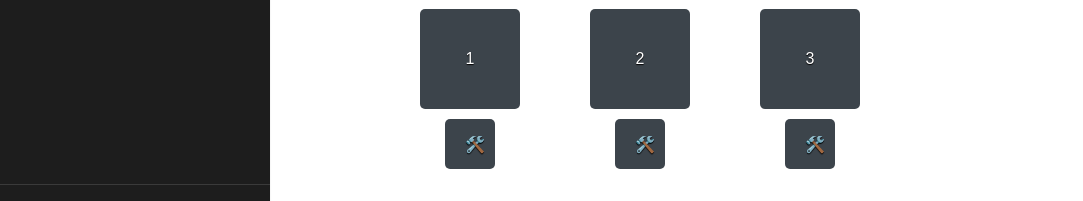
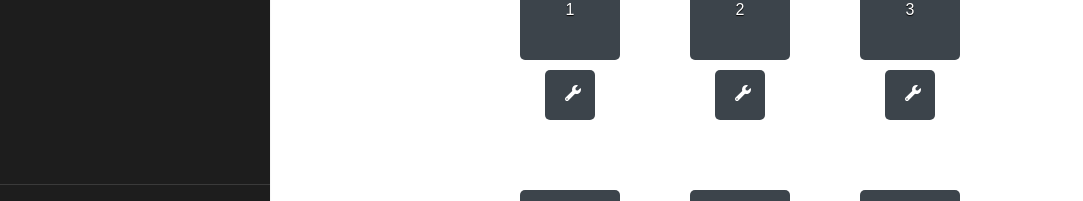
Before and after one commit to briankim18/samplifyrealfinal, a React (Create React App) app in the folder website/: page /chopify in a window 1280 px wide. Shown: the part 544-745 px from the top of the page, without its empty margins (0-1083 px from the left). Built offline with nearby package versions, Linux system fonts and the light colour scheme.

Commit message:
common text and icons

```diff
--- a/website/src/Pages/chopify.js
+++ b/website/src/Pages/chopify.js
@@ -1,6 +1,7 @@
 import React, { useState, useEffect, useRef, useCallback } from 'react';
 import Slider from 'react-slider';
 import '../App.css';
+import { FaWrench } from "react-icons/fa";
 
 const Chopify = () => {
   const [currentAudio, setCurrentAudio] = useState(null);
@@ -162,7 +163,7 @@ const Chopify = () => {
   };
 
   return (
-    <div id="page-wrap" style={{ paddingTop: '50px' }}>
+    <div id="page-wrap" style={{ paddingTop: '1px' , paddingLeft: '200px' }}>
       <h1 style={{ textAlign: 'center', marginBottom: '20px', fontFamily: 'Roboto'}}>CHOPIFY</h1>
       <div style={{ display: 'flex', justifyContent: 'center', marginBottom: '20px' }}>
         <iframe
@@ -202,7 +203,7 @@ const Chopify = () => {
               style={{ width: '50px', height: '50px', marginTop: '10px' }}
               onClick={() => handleWrenchClick(index)}
             >
-              🛠️
+              <FaWrench/>
             </button>
             {selectedWaveform === index && showSlider && (
               <div style={{ paddingTop: '20px' }}>
--- a/website/src/Pages/favorites.js
+++ b/website/src/Pages/favorites.js
@@ -15,14 +15,14 @@ const Favorites = () => {
   const reversedLikedVideos = likedVideos.slice().reverse();
 
   return (
-    <div id="page-wrap" className="history-page" style={{ paddingTop: '50px', paddingLeft: '200px'}}>
+    <div id="page-wrap" className="history-page" style={{ paddingTop: '1px', paddingLeft: '200px'}}>
       {likedVideos.length > 0 && (
           <div className="history-toolbar-right">
             <button className="clear-history-button" onClick={handleLikes} style={{ marginTop : '10px' }}>
               Clear Favorites</button>
           </div>
         )}
-      <h1 className="history-heading">Favorites</h1>
+      <h1 style={{ textAlign: 'center', marginBottom: '20px', fontFamily: 'Roboto'}}>FAVORITES</h1>
       <div className="history-toolbar">
       </div>
       {likedVideos.length === 0 && (
--- a/website/src/Pages/history.js
+++ b/website/src/Pages/history.js
@@ -15,14 +15,14 @@ const History = () => {
   const reversedWatchedVideos = watchedVideos.slice().reverse();
 
   return (
-    <div id="page-wrap" className="history-page" style={{ paddingTop: '50px', paddingLeft: '200px'}}>
+    <div id="page-wrap" className="history-page" style={{ paddingTop: '1px', paddingLeft: '200px'}}>
       {watchedVideos.length > 0 && (
           <div className="history-toolbar-right">
             <button className="clear-history-button" onClick={handleClearHistory}  style={{ marginTop : '10px' }}>
               Clear History</button>
           </div>
         )}
-      <h1 className="history-heading">History</h1>
+      <h1 style={{ textAlign: 'center', marginBottom: '20px', fontFamily: 'Roboto'}}>HISTORY</h1>
       <div className="history-toolbar">
       </div>
       {watchedVideos.length === 0 && (
--- a/website/src/Pages/home.js
+++ b/website/src/Pages/home.js
@@ -70,8 +70,8 @@ const Home = () => {
   const categories = ['brazilian', 'japanese', 'northamerica', 'french', 'drumbreaks'];
 
   return (
-    <div id="page-wrap" div style={{ paddingTop: '50px', paddingLeft: '200px'}}>
-      <h1>HOME PAGE</h1>
+    <div id="page-wrap" div style={{ paddingTop: '1px', paddingLeft: '200px'}}>
+      <h1 style={{ textAlign: 'center', marginBottom: '20px', fontFamily: 'Roboto'}}>HOME PAGE</h1>
       <div style={{ padding: '10px' }}>
         <iframe
           id="ytvideo"
```
